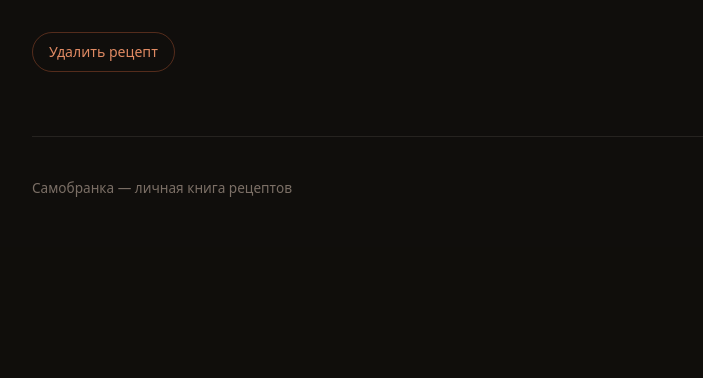
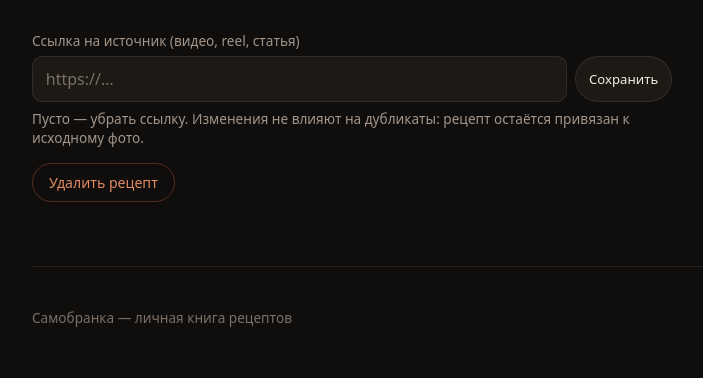
Before and after one commit to postnovsergey-alt/saverecept.ru, a FastAPI app: template app/templates/recipe.html in a window 1280 px wide. Shown: the part 1150-1528 px from the top of the page, without its empty margins (18-721 px from the left). Before the commit the page ends 1347 px from the top, so only its background shows below. Run offline with FastAPI, Linux system fonts and the light colour scheme; the template is opened without the code that fills it, so the values that code supplies are empty.

Commit message:
Let owner attach or edit source URL on existing recipes
Adds POST /r/{slug}/source and a small inline form in the recipe meta-box. Works both for old photo-only recipes (source_url starts with photo://) and for ones where the wrong link was pasted at creation. source_key stays the photo hash so dedup is unaffected; clearing the input restores the photo:// marker on photo recipes and an empty string on web ones.

Co-Authored-By: Claude Opus 4.7 <noreply@anthropic.com>

```diff
--- a/app/main.py
+++ b/app/main.py
@@ -540,6 +540,18 @@ def change_category(
     return RedirectResponse(f"/r/{slug}", status_code=303)
 
 
+@app.post("/r/{slug}/source")
+def change_source(
+    slug: str, source_url: str = Form(""),
+    user: User = Depends(current_user_unlocked), db: Session = Depends(get_session),
+):
+    recipe = service.get_by_slug(db, user.id, slug)
+    if not recipe:
+        raise HTTPException(404)
+    service.set_source_url(db, recipe, source_url)
+    return RedirectResponse(f"/r/{slug}", status_code=303)
+
+
 @app.post("/r/{slug}/favorite")
 def favorite(
     slug: str,
--- a/app/service.py
+++ b/app/service.py
@@ -170,6 +170,24 @@ def toggle_favorite(db: Session, recipe: Recipe) -> bool:
     return recipe.is_favorite
 
 
+def set_source_url(db: Session, recipe: Recipe, url: str) -> None:
+    """Правит только видимую ссылку — `source_key` не трогаем, чтобы дедуп по
+    исходному фото продолжал работать. Пустая строка = удалить ссылку и
+    вернуть исходный маркер `photo://` для фото-рецептов."""
+    url = (url or "").strip()
+    if url:
+        recipe.source_url = normalize_url(url)
+        recipe.source_domain = domain_of(url)
+    else:
+        # если это был фото-рецепт — вернём исходный маркер, иначе просто чистим
+        if recipe.source_key.startswith("photo:"):
+            recipe.source_url = f"photo://{recipe.source_key[6:26]}"
+        else:
+            recipe.source_url = ""
+        recipe.source_domain = ""
+    db.commit()
+
+
 def delete_recipe(db: Session, recipe: Recipe) -> None:
     db.delete(recipe)
     db.commit()
--- a/app/static/style.css
+++ b/app/static/style.css
@@ -384,6 +384,28 @@ p { margin: 0 0 1em; }
   max-width: 540px;
 }
 .video-lazy p { margin: 0; }
+
+.source-form {
+  display: flex; flex-direction: column; gap: .4rem;
+  width: 100%; max-width: 640px;
+}
+.source-form label { line-height: 1.3; }
+.source-form-row {
+  display: flex; gap: .5rem; align-items: stretch;
+}
+.source-form-row input {
+  flex: 1 1 auto; min-width: 0;
+  padding: .55rem .8rem; font: inherit;
+  border: 1px solid var(--line); border-radius: 10px;
+  background: var(--surface); color: var(--ink);
+  transition: border-color .18s, box-shadow .18s;
+}
+.source-form-row input::placeholder { color: var(--dim); }
+.source-form-row input:focus {
+  outline: none; border-color: var(--amber-dim);
+  box-shadow: 0 0 0 3px rgba(233, 168, 63, .14);
+}
+.source-form-hint { margin: 0; line-height: 1.4; }
 
 .meta-box {
   margin-top: 3rem; padding-top: 1.5rem; border-top: 1px solid var(--line);
--- a/app/templates/recipe.html
+++ b/app/templates/recipe.html
@@ -159,6 +159,20 @@
       Добавлено {{ 'из Telegram' if recipe.added_from == 'telegram' else 'с сайта' }}
       {{ recipe.created_at.strftime('%d.%m.%Y') }}
     </p>
+
+    <form method="post" action="/r/{{ recipe.slug }}/source" class="source-form">
+      <label for="source-url" class="muted small">Ссылка на источник (видео, reel, статья)</label>
+      <div class="source-form-row">
+        <input type="url" id="source-url" name="source_url"
+               value="{{ '' if recipe.source_url.startswith('photo://') else recipe.source_url }}"
+               placeholder="https://…" autocomplete="off" inputmode="url">
+        <button class="btn btn-ghost btn-small" type="submit">Сохранить</button>
+      </div>
+      <p class="muted small source-form-hint">
+        Пусто — убрать ссылку. Изменения не влияют на дубликаты: рецепт остаётся привязан к исходному фото.
+      </p>
+    </form>
+
     <form method="post" action="/r/{{ recipe.slug }}/delete"
           onsubmit="return confirm('Удалить рецепт «{{ recipe.title }}»?')">
       <button class="btn btn-danger" type="submit">Удалить рецепт</button>
```
